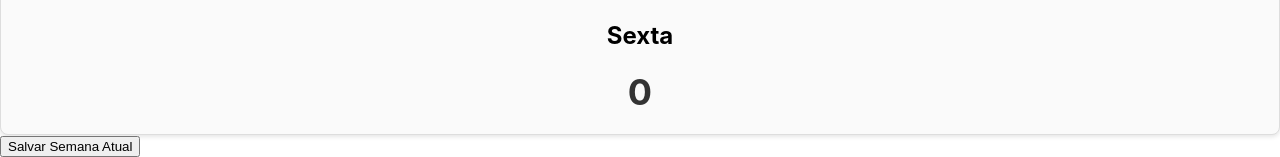
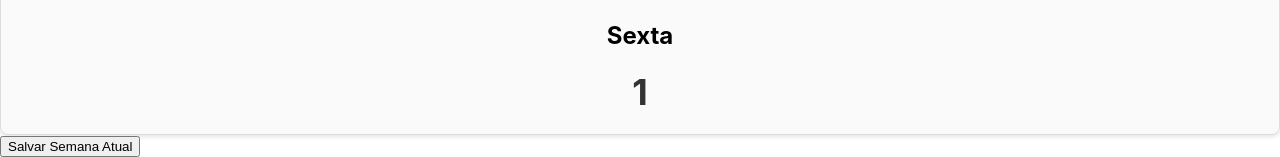
Before and after one commit to xJCPMSx/week-day-reset-counter, a React (Create React App) app: page / in a window 1280 px wide. Shown: the part 773-930 px from the top of the page. Built offline with nearby package versions, Linux system fonts and the light colour scheme.

Commit message:
update counter

```diff
--- a/src/App.js
+++ b/src/App.js
@@ -27,7 +27,7 @@ function App() {
         { day: 'Terça', number: 3 },
         { day: 'Quarta', number: 6 },
         { day: 'Quinta', number: 2 },
-        { day: 'Sexta', number: 0 },
+        { day: 'Sexta', number: 1 },
     ];
 
     const handleSaveWeek = () => {
```
